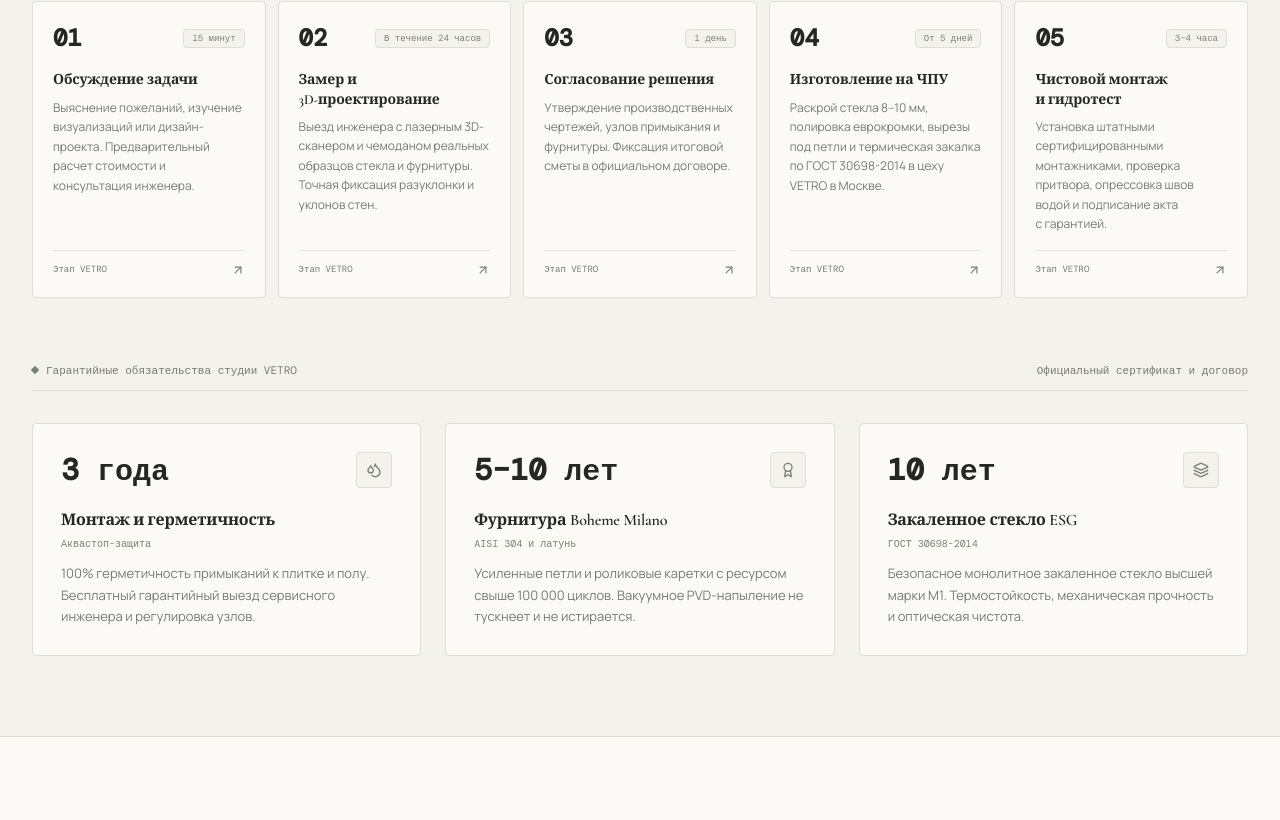
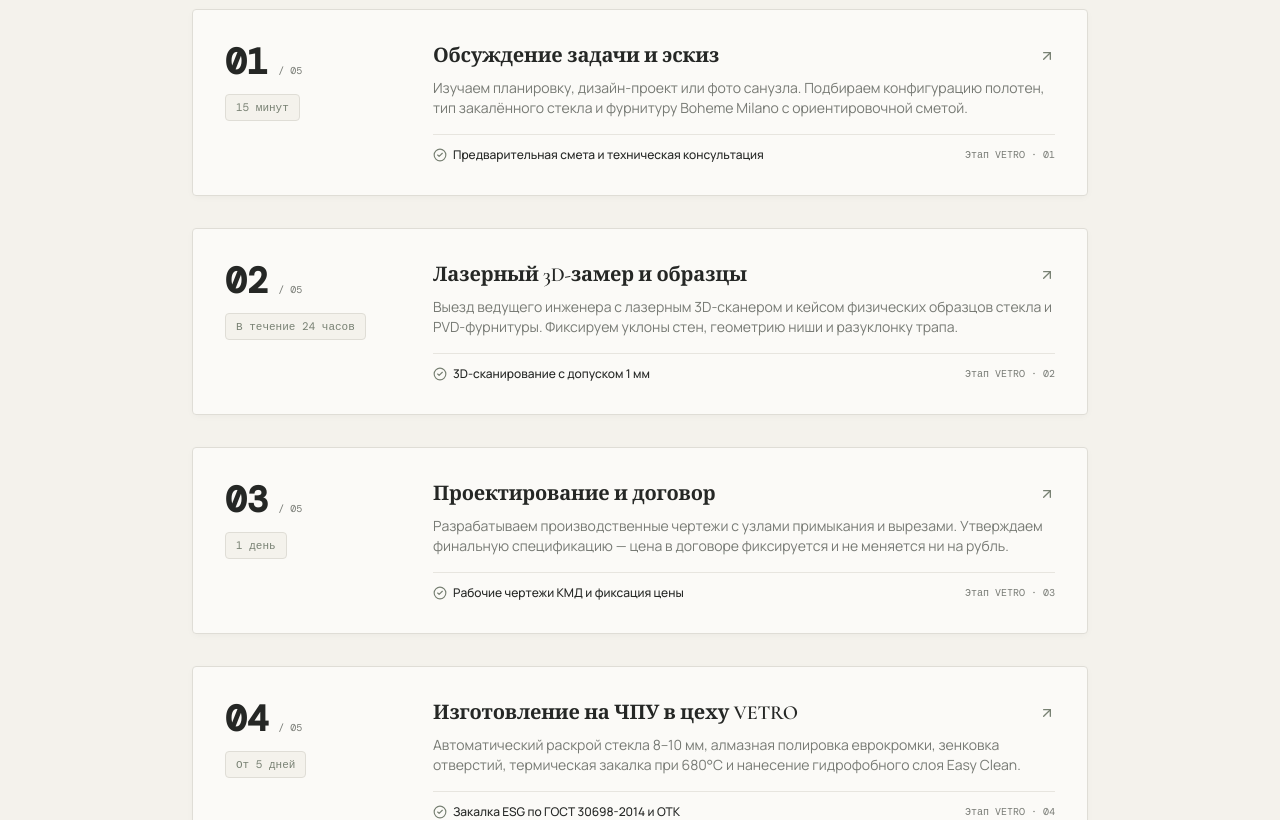
Before and after one commit to ggrk52/vetro, a React (Vite) app: page / in a window 1280 px wide. Shown: the part 10320-11140 px from the top of the page. Built offline with nearby package versions, Linux system fonts and the light colour scheme; a web font is replaced by a local one.

Commit message:
feat(scroll): add Lenis smooth scrolling and GSAP sticky overlapping workflow steps

```diff
--- a/index.html
+++ b/index.html
@@ -1,5 +1,5 @@
 <!doctype html>
-<html lang="ru" class="scroll-smooth overflow-x-hidden max-w-full">
+<html lang="ru" class="overflow-x-clip max-w-full">
   <head>
     <meta charset="UTF-8" />
     <link rel="icon" type="image/svg+xml" href="/favicon.svg" />
@@ -26,7 +26,7 @@
       })();
     </script>
   </head>
-  <body class="bg-[#f4f2ec] dark:bg-[#101923] text-[#1a1712] dark:text-[#F1F2EF] antialiased font-sans selection:bg-[#1a1712] selection:text-[#f4f2ec] dark:selection:bg-[#B2E4DD] dark:selection:text-[#102126] overflow-x-hidden min-h-screen">
+  <body class="bg-[#f4f2ec] dark:bg-[#101923] text-[#1a1712] dark:text-[#F1F2EF] antialiased font-sans selection:bg-[#1a1712] selection:text-[#f4f2ec] dark:selection:bg-[#B2E4DD] dark:selection:text-[#102126] overflow-x-clip min-h-screen">
     <div id="root"></div>
     <script type="module" src="/src/main.tsx"></script>
   </body>
--- a/package.json
+++ b/package.json
@@ -9,6 +9,8 @@
     "preview": "vite preview"
   },
   "dependencies": {
+    "gsap": "^3.15.1",
+    "lenis": "^1.3.28",
     "lucide-react": "^1.16.0",
     "react": "^19.0.0",
     "react-dom": "^19.0.0"
--- a/src/App.tsx
+++ b/src/App.tsx
@@ -18,8 +18,11 @@ import { FloatingMessengers } from './components/common/FloatingMessengers';
 import { ScrollToTop } from './components/common/ScrollToTop';
 import { MobileStickyCta } from './components/common/MobileStickyCta';
 import { CabinCategory } from './data/portfolioData';
+import { useSmoothScroll } from './hooks/useSmoothScroll';
 
 export const App: React.FC = () => {
+  useSmoothScroll();
+
   // Modal state management
   const [isMeasurementOpen, setIsMeasurementOpen] = useState<boolean>(false);
   const [measurementCabinType, setMeasurementCabinType] = useState<string>('Перегородка Walk-In');
--- a/src/components/catalog/ProductDrawer.tsx
+++ b/src/components/catalog/ProductDrawer.tsx
@@ -95,6 +95,7 @@ export const ProductDrawer: React.FC<ProductDrawerProps> = ({
       {/* Drawer Container */}
       <div className="fixed inset-y-0 right-0 max-w-full flex pl-0 sm:pl-10">
         <div
+          data-lenis-prevent
           onClick={(e) => e.stopPropagation()}
           className="w-screen max-w-full sm:max-w-md md:max-w-lg bg-[#F4F2EC] dark:bg-[#101923] text-[#252725] dark:text-[#F1F2EF] border-l border-[#DFDDD6] dark:border-[#34434E] shadow-xl flex flex-col justify-between overflow-y-auto drawer-ease animate-in slide-in-from-right"
         >
--- a/src/components/gallery/LightboxModal.tsx
+++ b/src/components/gallery/LightboxModal.tsx
@@ -83,6 +83,7 @@ export const LightboxModal: React.FC<LightboxModalProps> = ({
 
   return (
     <div
+      data-lenis-prevent
       data-testid="lightbox-modal"
       role="dialog"
       aria-modal="true"
--- a/src/components/layout/Header.tsx
+++ b/src/components/layout/Header.tsx
@@ -228,6 +228,7 @@ export const Header: React.FC<HeaderProps> = ({ onOpenMeasurementModal }) => {
 
         {/* Drawer Panel */}
         <div
+          data-lenis-prevent
           className={`absolute top-0 right-0 bottom-0 w-full max-w-sm bg-[#F4F2EC] dark:bg-[#0D161F] border-l border-[#DFDDD6] dark:border-[#34434E] p-6 flex flex-col justify-between overflow-y-auto transform transition-transform duration-300 shadow-xl ${
             isMobileMenuOpen ? 'translate-x-0' : 'translate-x-full'
           }`}
--- a/src/components/modals/MeasurementModal.tsx
+++ b/src/components/modals/MeasurementModal.tsx
@@ -107,6 +107,7 @@ export const MeasurementModal: React.FC<MeasurementModalProps> = ({
 
   return (
     <div
+      data-lenis-prevent
       className="fixed inset-0 z-50 flex items-center justify-center p-4 sm:p-6 overflow-y-auto"
       role="dialog"
       aria-modal="true"
--- a/src/components/modals/VideoModal.tsx
+++ b/src/components/modals/VideoModal.tsx
@@ -110,6 +110,7 @@ export const VideoModal: React.FC<VideoModalProps> = ({
 
   return (
     <div
+      data-lenis-prevent
       role="dialog"
       aria-modal="true"
       aria-label="Видеообзор конструкции"
--- a/src/components/trust/WorkflowGuarantees.tsx
+++ b/src/components/trust/WorkflowGuarantees.tsx
@@ -1,49 +1,93 @@
-import React from 'react';
+import React, { useEffect, useRef } from 'react';
 import {
   Droplets,
   Award,
   Layers,
-  ArrowUpRight
+  ArrowUpRight,
+  CheckCircle2
 } from 'lucide-react';
+import { gsap } from 'gsap';
+import { ScrollTrigger } from 'gsap/ScrollTrigger';
 import { businessConfig } from '../../data/businessConfig';
 
 export interface WorkflowGuaranteesProps {
   onOpenMeasurementModal?: () => void;
 }
 
-export const WorkflowGuarantees: React.FC<WorkflowGuaranteesProps> = ({ onOpenMeasurementModal }) => {
+export const WorkflowGuarantees: React.FC<WorkflowGuaranteesProps> = () => {
+  const stackRef = useRef<HTMLDivElement>(null);
+
   const steps = [
     {
       step: '01',
-      title: 'Обсуждение задачи',
+      title: 'Обсуждение задачи и эскиз',
       time: '15 минут',
-      description: 'Выяснение пожеланий, изучение визуализаций или дизайн-проекта. Предварительный расчет стоимости и консультация инженера.',
+      deliverable: 'Предварительная смета и техническая консультация',
+      description: 'Изучаем планировку, дизайн-проект или фото санузла. Подбираем конфигурацию полотен, тип закалённого стекла и фурнитуру Boheme Milano с ориентировочной сметой.',
     },
     {
       step: '02',
-      title: 'Замер и 3D-проектирование',
+      title: 'Лазерный 3D-замер и образцы',
       time: 'В течение 24 часов',
-      description: 'Выезд инженера с лазерным 3D-сканером и чемоданом реальных образцов стекла и фурнитуры. Точная фиксация разуклонки и уклонов стен.',
+      deliverable: '3D-сканирование с допуском 1 мм',
+      description: 'Выезд ведущего инженера с лазерным 3D-сканером и кейсом физических образцов стекла и PVD-фурнитуры. Фиксируем уклоны стен, геометрию ниши и разуклонку трапа.',
     },
     {
       step: '03',
-      title: 'Согласование решения',
+      title: 'Проектирование и договор',
       time: '1 день',
-      description: 'Утверждение производственных чертежей, узлов примыкания и фурнитуры. Фиксация итоговой сметы в официальном договоре.',
+      deliverable: 'Рабочие чертежи КМД и фиксация цены',
+      description: 'Разрабатываем производственные чертежи с узлами примыкания и вырезами. Утверждаем финальную спецификацию — цена в договоре фиксируется и не меняется ни на рубль.',
     },
     {
       step: '04',
-      title: 'Изготовление на ЧПУ',
+      title: 'Изготовление на ЧПУ в цеху VETRO',
       time: 'От 5 дней',
-      description: 'Раскрой стекла 8–10 мм, полировка еврокромки, вырезы под петли и термическая закалка по ГОСТ 30698-2014 в цеху VETRO в Москве.',
+      deliverable: 'Закалка ESG по ГОСТ 30698-2014 и ОТК',
+      description: 'Автоматический раскрой стекла 8–10 мм, алмазная полировка еврокромки, зенковка отверстий, термическая закалка при 680°C и нанесение гидрофобного слоя Easy Clean.',
     },
     {
       step: '05',
       title: 'Чистовой монтаж и гидротест',
       time: '3–4 часа',
-      description: 'Установка штатными сертифицированными монтажниками, проверка притвора, опрессовка швов водой и подписание акта с гарантией.',
+      deliverable: 'Опрессовка водой и гарантия до 10 лет',
+      description: 'Установка штатными сертифицированными мастерами в бахилах без пыли. Регулировка доводчиков, настройка магнитных уплотнителей, гидротест швов и передача гарантийного акта.',
     },
   ];
+
+  useEffect(() => {
+    if (
+      typeof window === 'undefined' ||
+      window.matchMedia('(prefers-reduced-motion: reduce)').matches
+    ) {
+      return;
+    }
+
+    gsap.registerPlugin(ScrollTrigger);
+    const ctx = gsap.context(() => {
+      const cards = gsap.utils.toArray<HTMLElement>('[data-stack-card]', stackRef.current);
+      cards.forEach((card, i) => {
+        const nextCard = cards[i + 1];
+        if (!nextCard) return;
+
+        gsap.to(card, {
+          scale: 0.94 + 0.013 * i,
+          autoAlpha: 0.7,
+          y: -16,
+          ease: 'none',
+          scrollTrigger: {
+            trigger: nextCard,
+            start: 'top 75%',
+            end: 'top 20%',
+            scrub: true,
+            invalidateOnRefresh: true,
+          },
+        });
+      });
+    }, stackRef);
+
+    return () => ctx.revert();
+  }, []);
 
   const warranties = [
     {
@@ -77,7 +121,7 @@ export const WorkflowGuarantees: React.FC<WorkflowGuaranteesProps> = ({ onOpenMe
       <div className="w-full max-w-[1300px] mx-auto px-4 sm:px-6 lg:px-8">
 
         {/* Section Heading: Steps */}
-        <div className="flex flex-col md:flex-row md:items-end justify-between gap-6 mb-8 sm:mb-10 pb-6 border-b border-[#DFDDD6] dark:border-[#34434E]">
+        <div className="flex flex-col md:flex-row md:items-end justify-between gap-6 mb-10 sm:mb-12 pb-6 border-b border-[#DFDDD6] dark:border-[#34434E]">
           <div>
             <span className="font-mono text-[11px] text-[#788173] dark:text-[#B2E4DD] block mb-2">
               Процесс работы · 01–05
@@ -93,36 +137,60 @@ export const WorkflowGuarantees: React.FC<WorkflowGuaranteesProps> = ({ onOpenMe
           </p>
         </div>
 
-        {/* 5 Sequential Architectural Steps Grid */}
-        <div className="grid grid-cols-1 md:grid-cols-5 gap-3 mb-12 sm:mb-16">
+        {/* 5 Sequential Overlapping Sticky Stack Cards */}
+        <div
+          ref={stackRef}
+          data-sticky-stack="true"
+          className="relative max-w-4xl mx-auto space-y-6 sm:space-y-8 mb-16 sm:mb-24"
+        >
           {steps.map((item, idx) => (
-            <div
-              key={idx}
-              className="group p-5 rounded bg-[#FBFAF7] dark:bg-[#14212C] border border-[#DFDDD6] dark:border-[#34434E] hover:border-[#252725] dark:hover:border-[#B2E4DD] transition-colors duration-150 flex flex-col justify-between min-h-[220px]"
+            <article
+              key={item.step}
+              data-stack-card="true"
+              className="group p-6 sm:p-8 rounded bg-[#FBFAF7] dark:bg-[#14212C] border border-[#DFDDD6] dark:border-[#34434E] hover:border-[#252725] dark:hover:border-[#B2E4DD] shadow-subtle dark:shadow-none transition-colors duration-150 relative overflow-hidden"
             >
-              <div>
-                <div className="flex items-center justify-between mb-4">
-                  <span className="font-mono text-2xl font-bold text-[#252725] dark:text-[#F1F2EF] group-hover:text-[#788173] dark:group-hover:text-[#B2E4DD] transition-colors tabular-nums">
+              <div className="flex flex-col sm:flex-row sm:items-start justify-between gap-5 sm:gap-8">
+                {/* Left Step Index & Timing Column */}
+                <div className="flex sm:flex-col items-center sm:items-start justify-between sm:justify-start gap-3 sm:w-44 shrink-0">
+                  <div className="flex items-baseline gap-2.5">
+                    <span className="font-mono text-3xl sm:text-4xl font-bold text-[#252725] dark:text-[#F1F2EF] group-hover:text-[#788173] dark:group-hover:text-[#B2E4DD] transition-colors tabular-nums">
                       {item.step}
                     </span>
-                  <span className="font-mono text-[9px] px-2 py-0.5 rounded bg-[#F4F2EC] dark:bg-[#0F1B25] text-[#788173] dark:text-[#B2E4DD] border border-[#DFDDD6] dark:border-[#34434E] tabular-nums">
+                    <span className="font-mono text-[10px] text-[#777A74] dark:text-[#B7C3CA]">
+                      / 05
+                    </span>
+                  </div>
+
+                  <span className="font-mono text-[11px] px-2.5 py-1 rounded bg-[#F4F2EC] dark:bg-[#0F1B25] text-[#788173] dark:text-[#B2E4DD] border border-[#DFDDD6] dark:border-[#34434E] tabular-nums">
                     {item.time}
                   </span>
                 </div>
 
-                <h3 className="text-sm font-semibold text-[#252725] dark:text-[#F1F2EF] mb-2 leading-snug">
+                {/* Right Main Content Column */}
+                <div className="flex-1 min-w-0">
+                  <div className="flex items-center justify-between gap-4 mb-2">
+                    <h3 className="text-lg sm:text-xl font-semibold text-[#252725] dark:text-[#F1F2EF] leading-snug">
                       {item.title}
                     </h3>
-                <p className="text-xs text-[#777A74] dark:text-[#B7C3CA] leading-relaxed">
+                    <ArrowUpRight className="w-4 h-4 text-[#788173] dark:text-[#B2E4DD] group-hover:text-[#252725] dark:group-hover:text-[#D3F1EB] transition-colors shrink-0 hidden sm:block" />
+                  </div>
+
+                  <p className="text-xs sm:text-sm text-[#777A74] dark:text-[#D1DCE1] leading-relaxed mb-4">
                     {item.description}
                   </p>
-              </div>
 
-              <div className="pt-3 border-t border-[#DFDDD6]/70 dark:border-[#34434E] mt-4 flex items-center justify-between text-[#777A74] dark:text-[#B7C3CA]">
-                <span className="font-mono text-[9px]">Этап VETRO</span>
-                <ArrowUpRight className="w-3.5 h-3.5 text-[#788173] dark:text-[#B2E4DD] group-hover:text-[#252725] dark:group-hover:text-[#D3F1EB] transition-colors" />
+                  <div className="pt-3 border-t border-[#DFDDD6]/70 dark:border-[#34434E] flex flex-wrap items-center justify-between gap-2 text-xs">
+                    <span className="inline-flex items-center gap-1.5 text-[#252725] dark:text-[#F1F2EF] font-medium">
+                      <CheckCircle2 className="w-3.5 h-3.5 text-[#788173] dark:text-[#B2E4DD] shrink-0" />
+                      <span>{item.deliverable}</span>
+                    </span>
+                    <span className="font-mono text-[10px] text-[#777A74] dark:text-[#B7C3CA]">
+                      Этап VETRO · {String(idx + 1).padStart(2, '0')}
+                    </span>
                   </div>
                 </div>
+              </div>
+            </article>
           ))}
         </div>
 
--- a/src/index.css
+++ b/src/index.css
@@ -43,9 +43,8 @@
   }
 
   html {
-    scroll-behavior: smooth;
     font-family: 'Manrope', -apple-system, BlinkMacSystemFont, 'Segoe UI', Roboto, sans-serif;
-    overflow-x: hidden;
+    overflow-x: clip;
     max-width: 100%;
     background-color: #F4F2EC;
     color: #252725;
@@ -55,7 +54,7 @@
     background-color: #F4F2EC;
     color: #252725;
     @apply antialiased font-sans;
-    overflow-x: hidden;
+    overflow-x: clip;
     max-width: 100%;
   }
 
@@ -165,6 +164,18 @@
   transition: opacity 280ms cubic-bezier(0.23, 1, 0.32, 1), transform 280ms cubic-bezier(0.23, 1, 0.32, 1);
 }
 
+/* Sticky overlapping step cards (matches VETRO process stack) */
+[data-sticky-stack] {
+  position: relative;
+}
+
+[data-stack-card] {
+  position: sticky;
+  top: clamp(92px, 14vh, 140px);
+  transform-origin: center top;
+  will-change: transform, opacity;
+}
+
 /* Dark theme studio radial panels (matches VETRO dark reference palette) */
 .dark .dark-preview-glow {
   background: radial-gradient(ellipse at 48% 45%, #39515C 0%, #14212B 74%);
--- a/src/main.tsx
+++ b/src/main.tsx
@@ -2,6 +2,7 @@ import React from 'react';
 import ReactDOM from 'react-dom/client';
 import App from './App';
 import { ThemeProvider } from './context/ThemeContext';
+import 'lenis/dist/lenis.css';
 import './index.css';
 
 ReactDOM.createRoot(document.getElementById('root')!).render(
```
Also changed, not shown: src/hooks/useSmoothScroll.ts (added, +55 -0 lines), 1 other file (tests, documents, lock files or other folders). Lines whose indentation alone changed are shown as unchanged.
